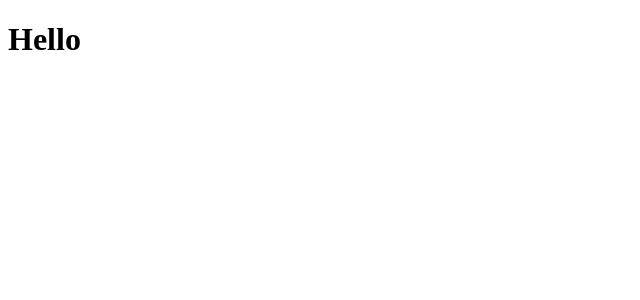
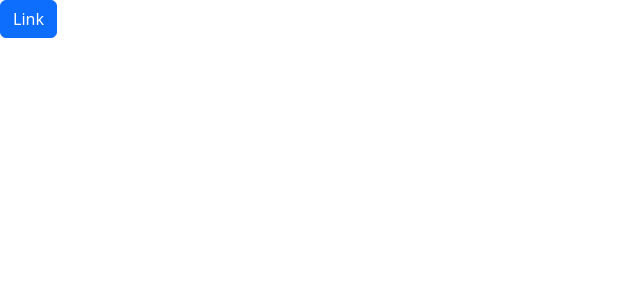
Before and after one commit to dsen12/Dictionary-App-React, a React (Create React App) app: page / in a window 1280 px wide. Shown: the top 300 px of the page, without its empty margins (0-640 px from the left). Built offline with nearby package versions, Linux system fonts and the light colour scheme.

Commit message:
installed bootstrap

```diff
--- a/src/App.js
+++ b/src/App.js
@@ -4,9 +4,8 @@ function App() {
   return (
     <div className="App">
       <header className="App-header">
-        <h1>Hello</h1>
       </header>
-    </div>
+      <a class="btn btn-primary" href="/" role="button">Link</a>    </div>
   );
 }
 
--- a/src/index.js
+++ b/src/index.js
@@ -2,6 +2,7 @@ import React from 'react';
 import ReactDOM from 'react-dom/client';
 import './index.css';
 import App from './App';
+import 'bootstrap/dist/css/bootstrap.min.css';
 
 const root = ReactDOM.createRoot(document.getElementById('root'));
 root.render(
```
